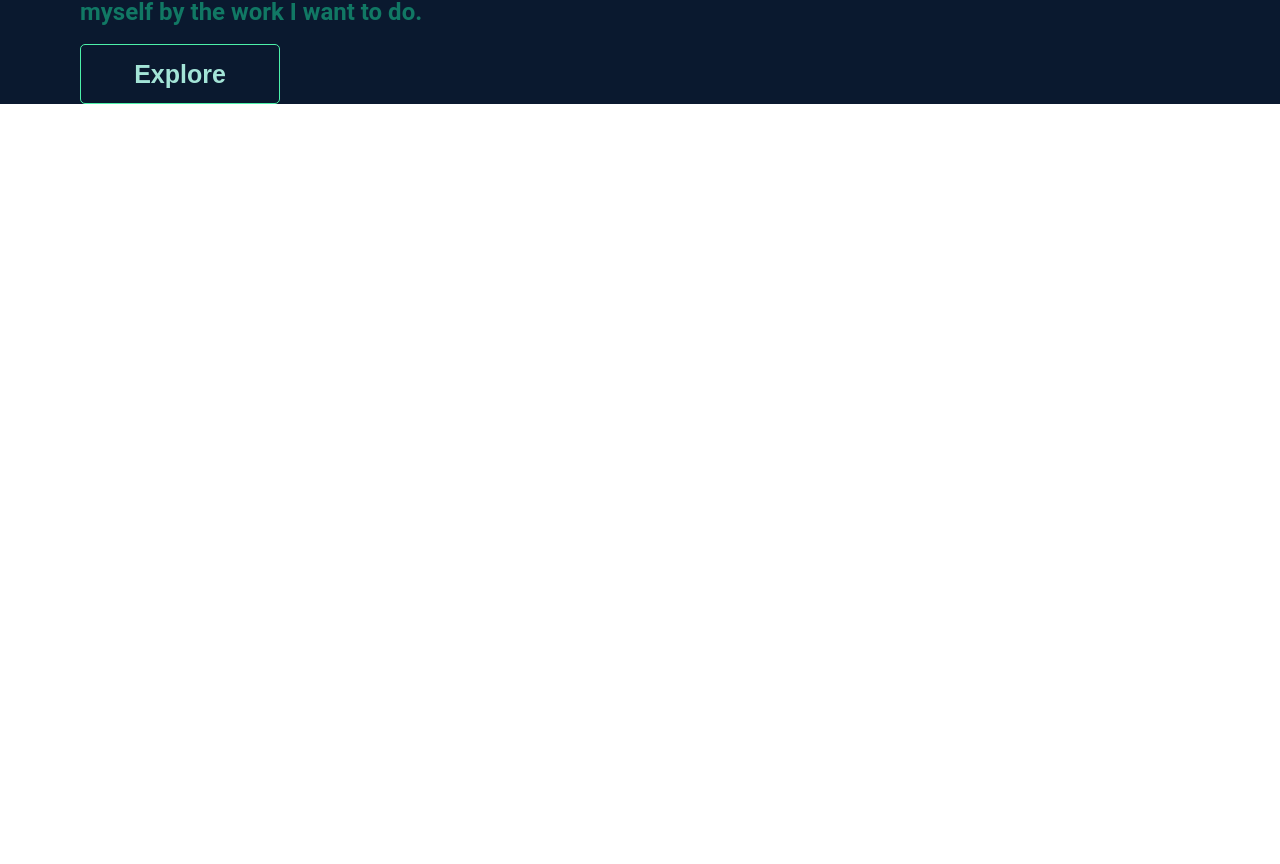
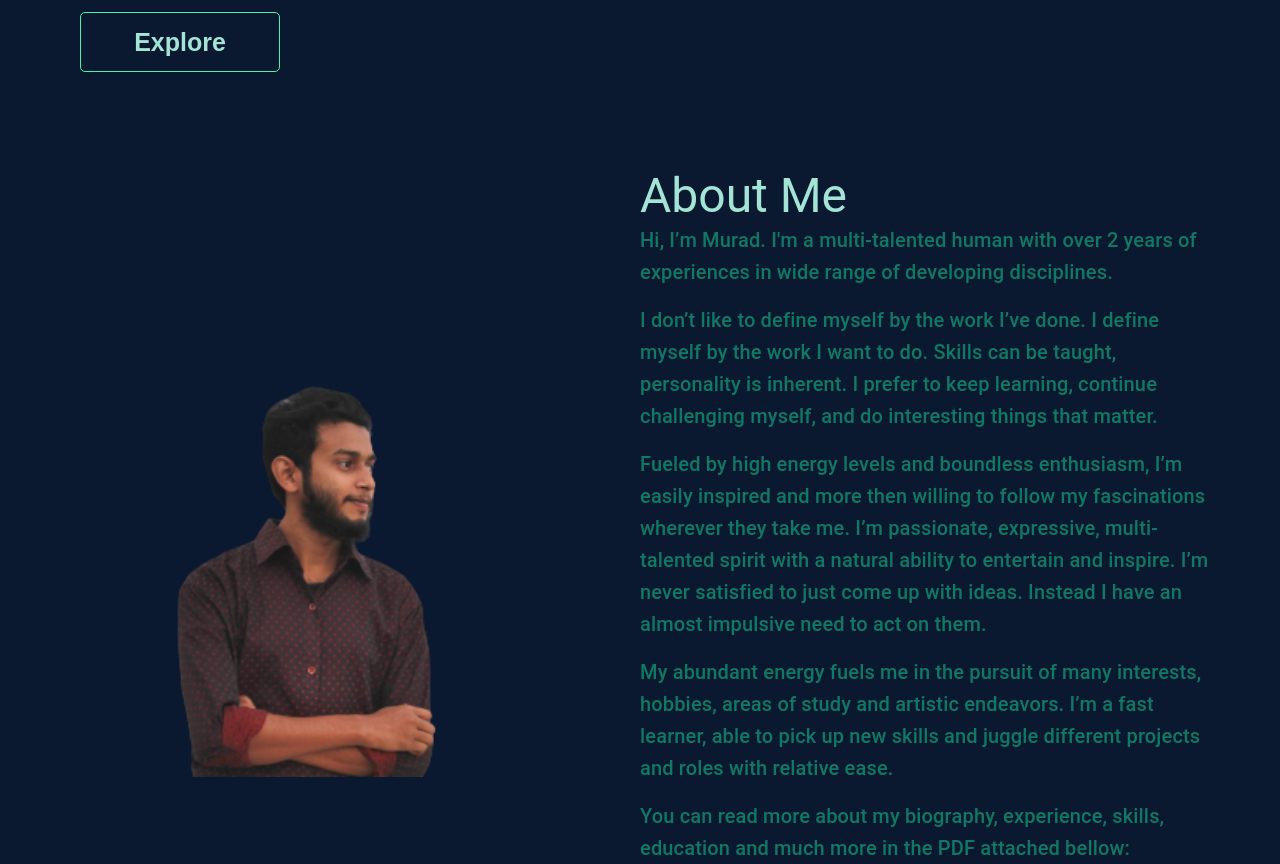
Before and after one commit to ano201/myPortfolio, a React (Create React App) app: page / in a window 1280 px wide. Shown: the part 329-1193 px from the top of the page. Before the commit the page ends 800 px from the top, so only its background shows below. Built offline with nearby package versions, Linux system fonts and the light colour scheme.

Commit message:
about added and color fixed

```diff
--- a/src/App.css
+++ b/src/App.css
@@ -31,14 +31,16 @@
 .link{
     text-decoration: none;
     font-weight: bold;
-    transition: 1s;
 }
 .link:link,.link:active,.link:visited{
     color: #4df1aa;
 }
 .link-nav{
-    padding: 5px 3px;
+    padding: 5px 10px;
 }
 .link-nav:hover{
     border: 1px dashed #4df1aa;
 }
+img{
+  width: 100%;
+}
--- /dev/null
+++ b/src/Pages/Home/AboutMe/AboutMe.js
@@ -0,0 +1,68 @@
+import { Grid } from '@mui/material';
+import React from 'react';
+import { Box, Typography } from '@mui/material';
+import aboutMe from '../../../images/aboutMe.png';
+
+const AboutMe = () => {
+    return (
+        <Box sx={{ flexGrow: 1, mt: '6rem' }}>
+            <Grid container>
+                <Grid md={6} sm={12}>
+                    <img src={aboutMe} alt="" />
+                </Grid>
+                <Grid md={6} sm={12}>
+                    <Typography
+                        variant="h3"
+                        component="div"
+                        sx={{ flexGrow: 1 }}
+                        className='light-text'
+                    >
+                        About Me
+                    </Typography>
+                    <Typography
+                        variant="h6"
+                        component="div"
+                        sx={{ flexGrow: 1 }}
+                        className='dark-text'
+                    >
+                        Hi, I’m Murad. I'm a multi-talented human with over 2 years of experiences in wide range of developing disciplines.
+                    </Typography>
+                    <Typography
+                        variant="h6"
+                        component="div"
+                        sx={{ flexGrow: 1, mt: 2 }}
+                        className='dark-text'
+                    >
+                        I don’t like to define myself by the work I’ve done. I define myself by the work I want to do. Skills can be taught, personality is inherent. I prefer to keep learning, continue challenging myself, and do interesting things that matter.
+                    </Typography>
+                    <Typography
+                        variant="h6"
+                        component="div"
+                        sx={{ flexGrow: 1, mt: 2 }}
+                        className='dark-text'
+                    >
+                        Fueled by high energy levels and boundless enthusiasm, I’m easily inspired and more then willing to follow my fascinations wherever they take me. I’m passionate, expressive, multi-talented spirit with a natural ability to entertain and inspire. I’m never satisfied to just come up with ideas. Instead I have an almost impulsive need to act on them.
+                    </Typography>
+                    <Typography
+                        variant="h6"
+                        component="div"
+                        sx={{ flexGrow: 1, mt: 2 }}
+                        className='dark-text'
+                    >
+                        My abundant energy fuels me in the pursuit of many interests, hobbies, areas of study and artistic endeavors. I’m a fast learner, able to pick up new skills and juggle different projects and roles with relative ease.
+                    </Typography>
+                    <Typography
+                        variant="h6"
+                        component="div"
+                        sx={{ flexGrow: 1, mt: 2 }}
+                        className='dark-text'
+                    >
+                        You can read more about my biography, experience, skills, education and much more in the PDF attached bellow:
+                    </Typography>
+                </Grid>
+            </Grid>
+        </Box>
+    );
+};
+
+export default AboutMe;
--- a/src/Pages/Home/Home/Home.js
+++ b/src/Pages/Home/Home/Home.js
@@ -2,6 +2,7 @@ import { Grid, Box, Container } from '@mui/material';
 import React from 'react';
 import Banner from '../Banner/Banner';
 import Navigation from './../Navigation/Navigation';
+import AboutMe from './../AboutMe/AboutMe';
 
 
 const Home = () => {
@@ -10,14 +11,13 @@ const Home = () => {
         <Box sx={{ flexGrow: 1 }}>
             <Navigation></Navigation>
             <Container>
-                <Grid container>
-                    <Grid>
-                        <Banner></Banner>
-                    </Grid>
+                <Grid>
+                    <Banner></Banner>
+                    <AboutMe></AboutMe>
                 </Grid>
             </Container>
-</Box>
-  )
+        </Box>
+    )
 };
 
 export default Home;
--- a/src/Pages/Home/Navigation/Navigation.js
+++ b/src/Pages/Home/Navigation/Navigation.js
@@ -17,7 +17,7 @@ const Navigation = (props) => {
     return (
         <div>
             <Box sx={{ flexGrow: 1 }}>
-                <AppBar style={{ background: '#4df1aa4b'}} position="fixed">
+                <AppBar style={{ background: '#0a192f8e'}} position="fixed">
                     <Toolbar>
                         <Typography
                             variant="h6"
@@ -30,6 +30,7 @@ const Navigation = (props) => {
                         <Grid sx={{ display: { xs: 'none', md: 'block' } }}>
                             <HashLink className='link link-nav' to='/home#home'>Home</HashLink>
                             <HashLink className='link link-nav' to='/home#aboutme'>About Me</HashLink>
+                            <HashLink className='link link-nav' to='/home#projects'>Projects</HashLink>
                             <HashLink className='link link-nav' to='/home#home'>Resume</HashLink>
                         </Grid>
                         <IconButton
--- a/src/index.css
+++ b/src/index.css
@@ -5,6 +5,7 @@ body {
     sans-serif;
   -webkit-font-smoothing: antialiased;
   -moz-osx-font-smoothing: grayscale;
+  background-color: #0a192f;
 }
 
 code {
```
Also changed, not shown: src/images/aboutMe.png (added), 1 other file (tests, documents, lock files or other folders).
